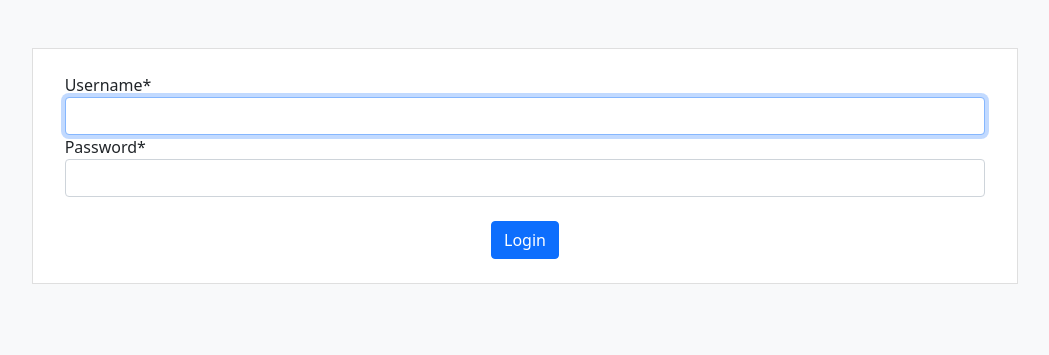
After one commit to CunninghamL/ofb-apks, a Django app: page /accounts/login/ in a window 1280 px wide. The commit adds this page. Shown: the top 355 px of the page, without its empty margins (115-1164 px from the left). Run offline with Django 3.2, Linux system fonts and the light colour scheme; parts of the project's set-up code (start-up, migrations or seed data) failed here and were passed over; some libraries are stand-ins or nearby versions.

Commit message:
add login

```diff
--- a/apps/urls.py
+++ b/apps/urls.py
@@ -1,7 +1,8 @@
-from django.urls import path
+from django.conf import settings
+from django.conf.urls.static import static
+from django.urls import path, include
+
 from .views import *
-from django.conf.urls.static import static
-from django.conf import settings
 
 urlpatterns = [
     path('', AppsView.as_view(), name='home'),
@@ -10,6 +11,8 @@ urlpatterns = [
     path('version-delete/<int:pk>', VersionDeleteView.as_view(), name='version-delete'),
     path('install/<int:pk>', InstallView.as_view(), name='install'),
     path('plist/<int:version_id>', ios_app_plist, name='ios_app_plist'),
+
+    path('accounts/', include('django.contrib.auth.urls')),
 ]
 
 if settings.DEBUG:
--- a/apps/views.py
+++ b/apps/views.py
@@ -1,5 +1,7 @@
+from django.contrib.auth.decorators import login_required
 from django.http import HttpResponse
 from django.urls import reverse_lazy
+from django.utils.decorators import method_decorator
 from django.views.generic import FormView, DetailView
 from django.views.generic import ListView, DeleteView
 
@@ -7,6 +9,7 @@ from .form import CreateAppForm
 from .models import *
 
 
+@method_decorator(login_required, name='dispatch')
 class AppsVersionView(ListView):
     model = VersionApp
     template_name = 'app_versions.html'
@@ -23,6 +26,7 @@ class AppsVersionView(ListView):
         return context
 
 
+@method_decorator(login_required, name='dispatch')
 class AppsView(ListView, FormView):
     model = Application
     form_class = CreateAppForm
--- a/host_app/settings.py
+++ b/host_app/settings.py
@@ -133,3 +133,4 @@ STATIC_ROOT = os.path.join(BASE_DIR, 'static/')
 
 MEDIA_URL = '/media/'
 MEDIA_ROOT = os.path.join(BASE_DIR, 'media/')
+LOGOUT_REDIRECT_URL = '/accounts/login'
--- /dev/null
+++ b/templates/base_auth.html
@@ -0,0 +1,30 @@
+{% load static %}
+<!doctype html>
+<html lang="en">
+<head>
+    <meta charset="utf-8">
+    <meta name="viewport" content="width=device-width, initial-scale=1">
+    <link href="https://cdn.jsdelivr.net/npm/bootstrap@5.0.0-beta1/dist/css/bootstrap.min.css" rel="stylesheet"
+          integrity="sha384-giJF6kkoqNQ00vy+HMDP7azOuL0xtbfIcaT9wjKHr8RbDVddVHyTfAAsrekwKmP1" crossorigin="anonymous">
+    <title>Host App</title>
+</head>
+<body>
+
+<div>
+    <div class="bg-light p-5 rounded">
+        <div class="col-sm-10 mx-auto">
+            <div class="list-group-item d-flex justify-content-between card mb-4">
+                <div class="card-body">
+                    {% block content %}
+                    {% endblock %}
+                </div>
+            </div>
+        </div>
+    </div>
+</div>
+</div>
+<script src="https://cdn.jsdelivr.net/npm/bootstrap@5.0.0-beta1/dist/js/bootstrap.bundle.min.js"
+        integrity="sha384-ygbV9kiqUc6oa4msXn9868pTtWMgiQaeYH7/t7LECLbyPA2x65Kgf80OJFdroafW"
+        crossorigin="anonymous"></script>
+</body>
+</html>
--- /dev/null
+++ b/templates/registration/login.html
@@ -0,0 +1,12 @@
+{% extends 'base_auth.html' %}
+{% block content %}
+    {% load crispy_forms_filters %}
+    <form method="post" action="{% url 'login' %}">
+        {% csrf_token %}
+        {{ form | crispy }}
+        <div align="center">
+            <button style="align-content: center" type="Submit" class='mt-4 btn btn-primary'>Login</button>
+        </div>
+        <input type="hidden" name="next" value="{{ next }}"/>
+    </form>
+{% endblock %}
```
Also changed, not shown: templates/base.html (+11 -0 lines).
